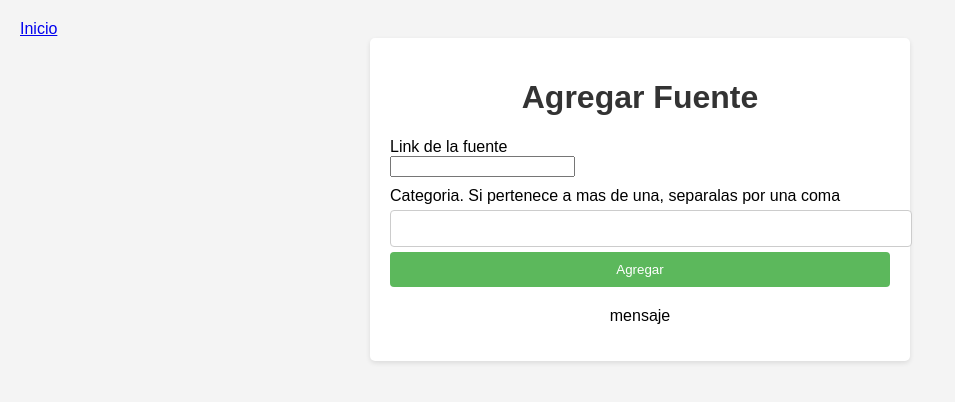
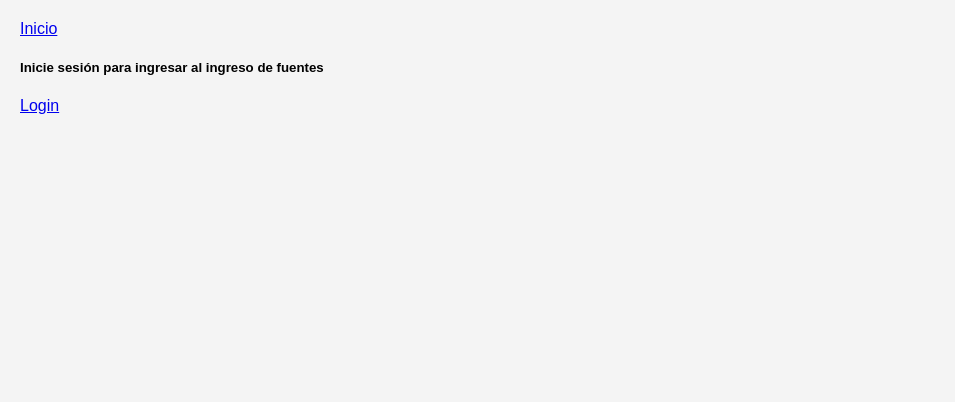
Before and after one commit to isidoraoOo/GRUPO03-2024-PROYINF, a Django app: page /insert/ in a window 1280 px wide. Shown: the top 402 px of the page, without its empty margins (0-955 px from the left). Run offline with Django 5.2, Linux system fonts and the light colour scheme.

Commit message:
241108 2117

```diff
--- a/enterSources/templates/index.html
+++ b/enterSources/templates/index.html
@@ -44,9 +44,9 @@
     <h1 class="pr">VIGIFIA</h1>
     <h3 class="tex2">La nueva página para realizar solicitudes de boletines.</h3>
     <div class="container">
-      <a href="{% url 'insert' %}" class="boton">ingresar fuentes</a>
 
       {% if user.is_authenticated %}
+        <a href="{% url 'insert' %}" class="boton">ingresar fuentes</a>
         <a href="{% url 'logout' %}" class="boton">Logout</a>
       {% else %}
         <a href="{% url 'login' %}" class="boton">Login</a>
--- a/enterSources/templates/insert.html
+++ b/enterSources/templates/insert.html
@@ -57,6 +57,8 @@
 </head>
 
 <body>
+
+    {% if user.is_authenticated %}
     <div class="container">
         <h1>Agregar Fuente</h1>
 
@@ -82,5 +84,12 @@
             </div>
             {% endif %}
         </div>
+
+
+    {% else %}
+        <h5>Inicie sesión para ingresar al ingreso de fuentes</h5>
+        <a href="{% url 'login' %}" class="boton">Login</a>
+
+    {% endif %}
 </body>
 </html>
--- a/enterSources/views.py
+++ b/enterSources/views.py
@@ -45,4 +45,4 @@ def service(request):
     return render(request, 'insert.html', {'form': form1, 'form_cat':form2})
 
 def result_insert(request):
-    return HttpResponse("Exito al ingresar la fuente de datos.")
+    return redirect('home')
```
